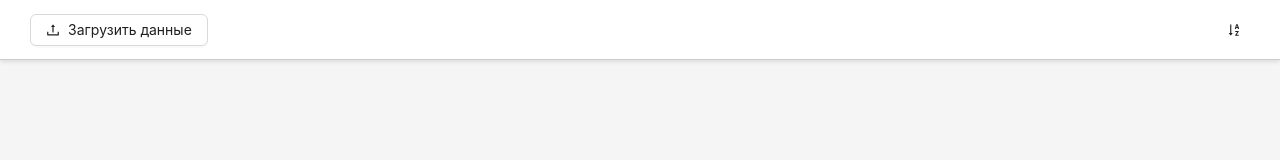
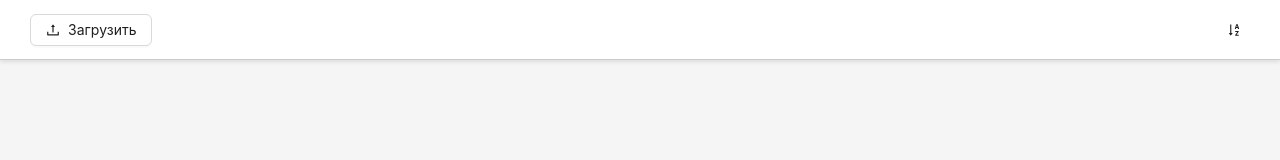
Before and after one commit to AntonDovgun/ceo-core, a React (Vite) app in the folder client/: page / in a window 1280 px wide. Shown: the top 160 px of the page. Built offline with nearby package versions, Linux system fonts and the light colour scheme.

Commit message:
(feat) change title of upload button (#10)
Co-authored-by: Anton Dauhun <anton_dauhun@epam.com>

```diff
--- a/client/src/components/UploadFiles/UploadFiles.tsx
+++ b/client/src/components/UploadFiles/UploadFiles.tsx
@@ -57,7 +57,7 @@ const UploadFiles: FC = () => {
       accept=".csv"
       showUploadList={false}
     >
-      <Button icon={<UploadOutlined />}>Загрузить данные</Button>
+      <Button icon={<UploadOutlined />}>Загрузить</Button>
     </Upload>
   );
 };
```
